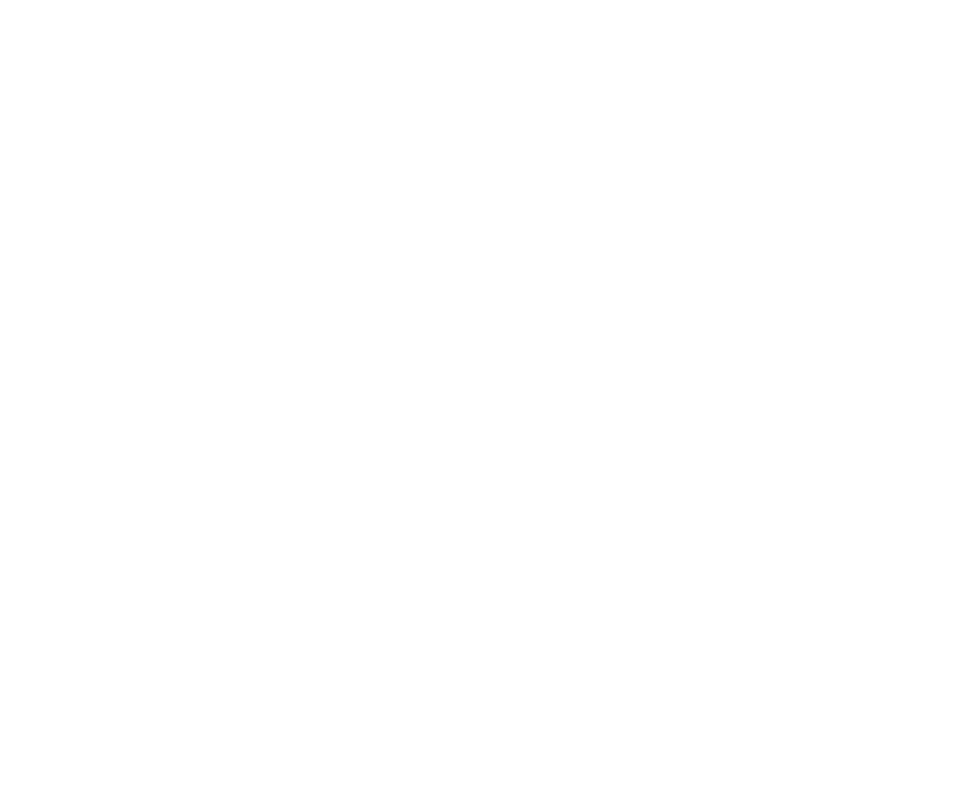
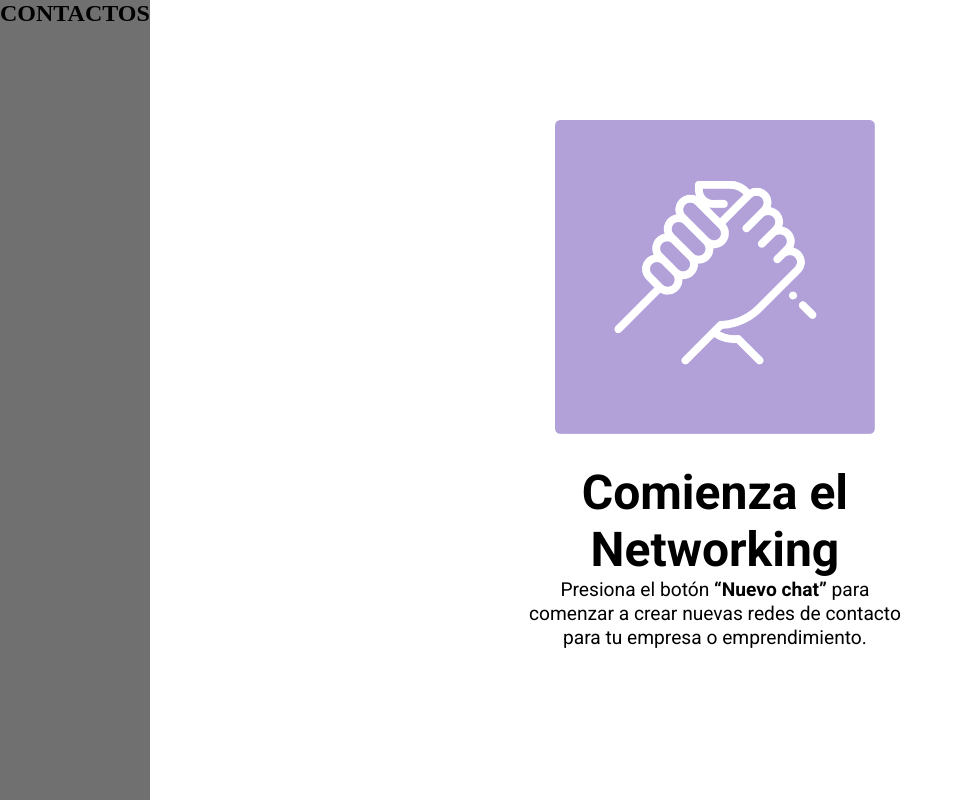
Before and after one commit to holydoritoz/sistema-de-mensajeria, a plain HTML site: page index.html in a window 1280 px wide. Shown: the whole page, without its empty margins (0-963 px from the left). Drawn offline with Linux system fonts and the light colour scheme.

Commit message:
main section done

```diff
--- /dev/null
+++ b/assets/css/styles.css
@@ -0,0 +1,75 @@
+@import url('https://fonts.googleapis.com/css2?family=Open+Sans&family=Roboto:wght@400;700&display=swap');
+
+* {
+  padding: 0;
+  margin: 0;
+  box-sizing: border-box;
+}
+
+:root {
+
+  /* Paleta de colores */
+  --platinum: #E8EBE4;
+  --gray: #BEC1BB;
+  --blue-bell: #A491D2;
+  --soap: #CDC3E6;
+  --pale-lavender: #D4DCFF;
+  --dark-jungle: #1B1F21;
+  --outer-space: #444749;
+  --old-silver: #828485;
+
+  /* Font Families */
+  --roboto: 'Roboto', sans-serif;
+  --opensans: 'Open Sans', sans-serif;
+}
+
+body {
+  background-color: white;
+}
+
+main {
+  display: flex;
+}
+
+.contacts {
+  display: flex;
+  flex-direction: column;
+  background-color: rgb(112, 112, 112);
+  height: 100vh;
+}
+
+.principal-section {
+  display: flex;
+  flex-direction: column;
+  justify-content: center;
+  align-items: center;
+  flex-wrap: wrap;
+  background-color: white;
+  width: 90%;
+  height: 100vh;
+}
+
+.principal-section img {
+  width: 20rem;
+}
+
+.text-card {
+  display: flex;
+  flex-direction: column;
+  justify-content: center;
+  text-align: center;
+  align-items: center;
+  width: 40%;
+  padding: 30px;
+}
+
+.text-card h1 {
+  font-family: var(--roboto);
+  font-size: 3rem;
+}
+
+.text-card p {
+  font-family: var(--roboto);
+  font-size: 1.2rem;
+  line-height: 1.5rem;
+}
--- a/index.html
+++ b/index.html
@@ -5,11 +5,24 @@
   <meta charset="UTF-8">
   <meta http-equiv="X-UA-Compatible" content="IE=edge">
   <meta name="viewport" content="width=device-width, initial-scale=1.0">
-  <title>Document</title>
+  <title>Inbox - ContactMe </title>
+  <link rel="stylesheet" href="./assets/css/styles.css">
 </head>
 
 <body>
-
+  <main>
+    <aside class="contacts">
+      <h1>CONTACTOS</h1>
+    </aside>
+    <section class="principal-section">
+      <img src="./assets/img/hand.png" alt="logo vectorizado, dos manos estrechandose de color blanco y fondo purpura">
+      <div class="text-card">
+        <h1>Comienza el Networking</h2>
+          <p>Presiona el botón <strong>“Nuevo chat”</strong> para comenzar a crear nuevas
+            redes de contacto para tu empresa o emprendimiento.</p>
+      </div>
+    </section>
+  </main>
 </body>
 
 </html>
```
Also changed, not shown: assets/img/Screen Shot 2018-11-28 at 15.27.14.jpg (added), assets/img/Screen Shot 2018-11-28 at 15.28.04.jpg (added), assets/img/Screen Shot 2018-11-28 at 15.28.30.jpg (added), assets/img/Screen Shot 2018-11-28 at 15.30.34.jpg (added), assets/img/Screen Shot 2018-11-28 at 15.30.54.jpg (added), assets/img/Screen Shot 2018-11-28 at 15.31.09.jpg (added), assets/img/Screen Shot 2018-11-28 at 15.32.16.jpg (added), assets/img/Screen Shot 2018-11-28 at 15.32.44.jpg (added), assets/img/hand.png (added), assets/img/maria.jpg (added).
